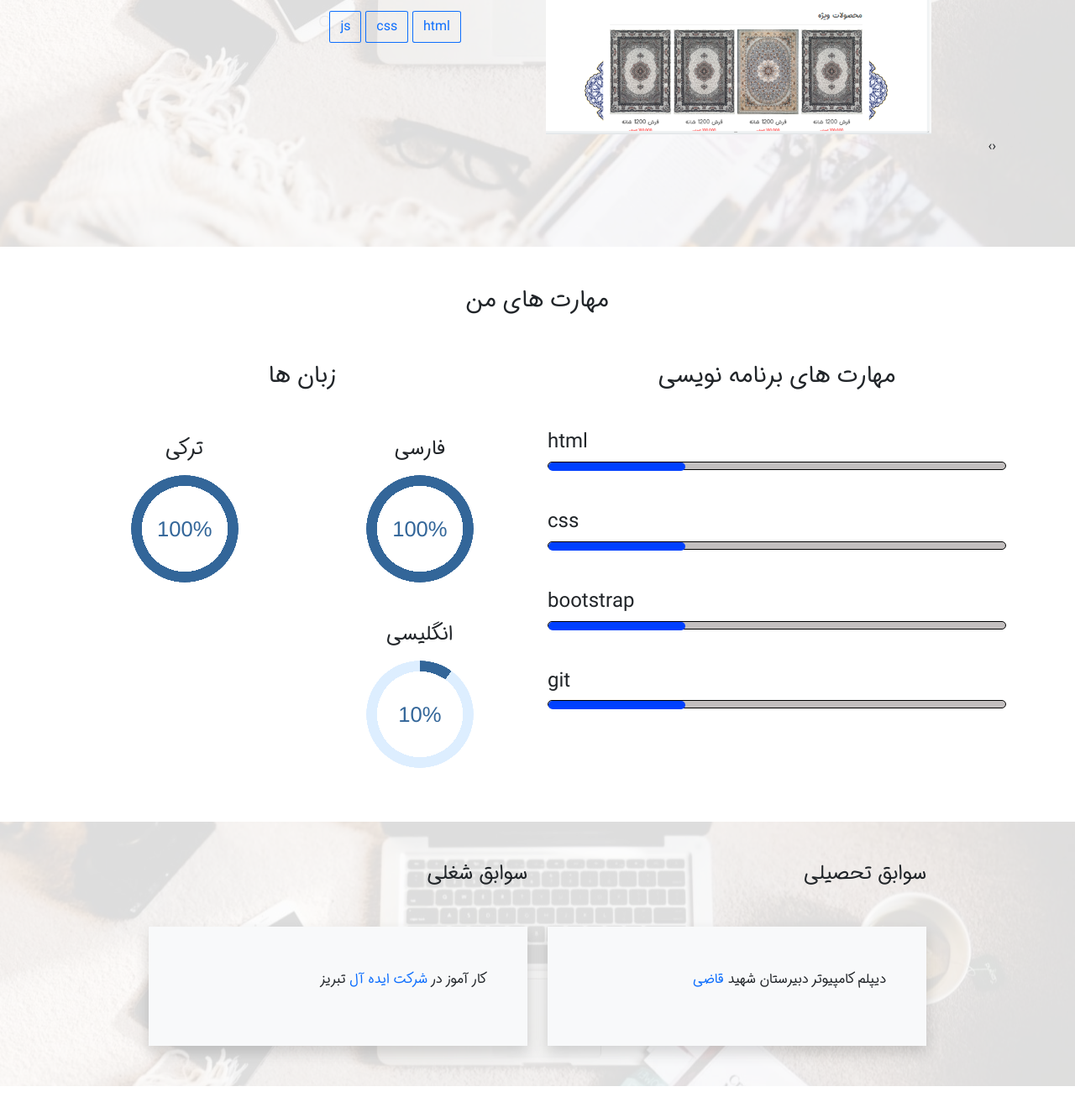
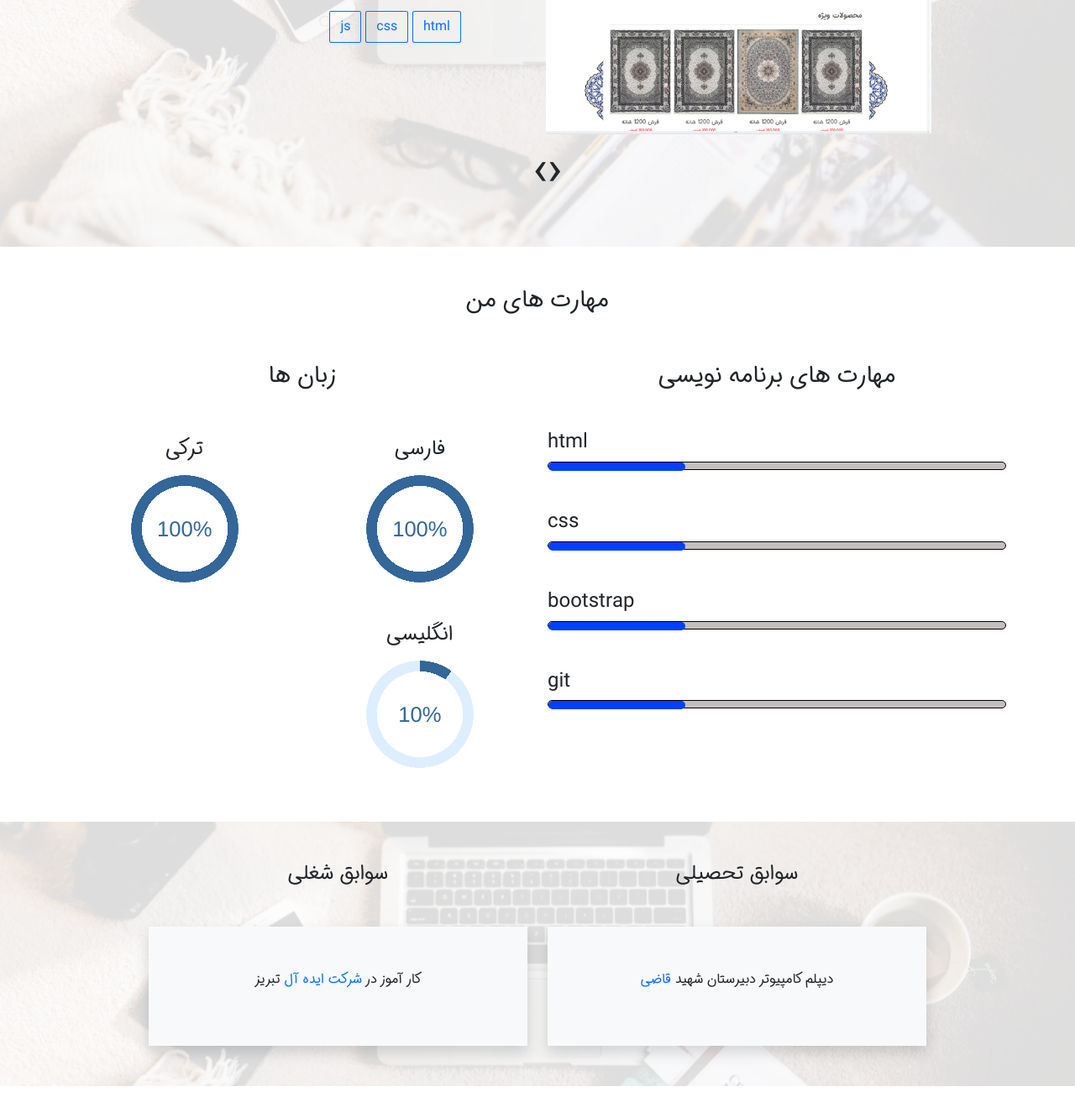
Before and after one commit to aminnateghi10/web, a plain HTML site: page index.html in a window 1280 px wide. Shown: the part 2208-3540 px from the top of the page at 84% size. Drawn offline with Linux system fonts and the light colour scheme.

Commit message:
text-center

```diff
--- a/css/style.css
+++ b/css/style.css
@@ -233,3 +233,9 @@ div[role="progressbar"]::before {
 .box-shadow{
   box-shadow: 0px 1px 8px 2px rgb(213 202 202)
 }
+
+.owl-nav {
+  text-align: center;
+  font-size: 58px;
+  margin-top: 30px;
+}
--- a/index.html
+++ b/index.html
@@ -291,7 +291,7 @@
         <div class="background">
             <div class="my-5 background-white">
                 <div class="container mt-5">
-                    <div class="my-5 row d-flex justify-content-center align-items-center">
+                    <div class="my-5 row d-flex justify-content-center align-items-center text-center">
 
                         <div class="col-12 col-lg-5 my-5">
                             <h4 class=" mb-5 wow animate__animated animate__backInUp">سوابق
@@ -356,7 +356,7 @@
                 <div style="background-color: rgba(255, 255, 255, 0.849);height: 300px;">
                     <div class="container">
                         <div class="row">
-                            <div class="col-11 col-lg-6 m-lg-5 mt-5">
+                            <div class="col-11 col-lg-6 m-lg-5 mt-5 text-center text-lg-start">
                                 <h4>کاری دارید؟</h4>
                                 <p>در صورتی که میخواهید پروژه ای را به صورت فریلنسری برای شما انجام دهم و قصد مشاهده
                                     آنلاین
```
